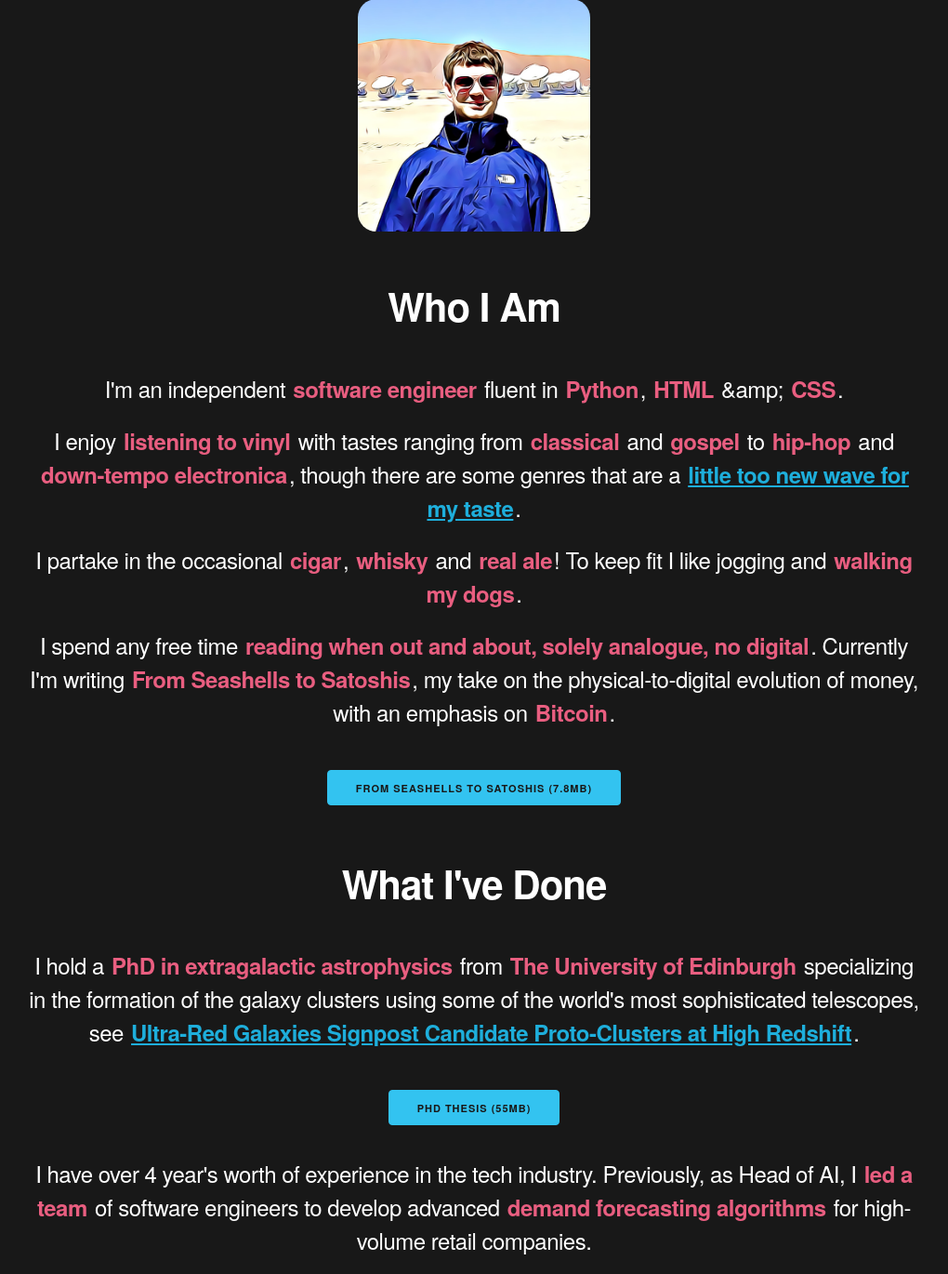
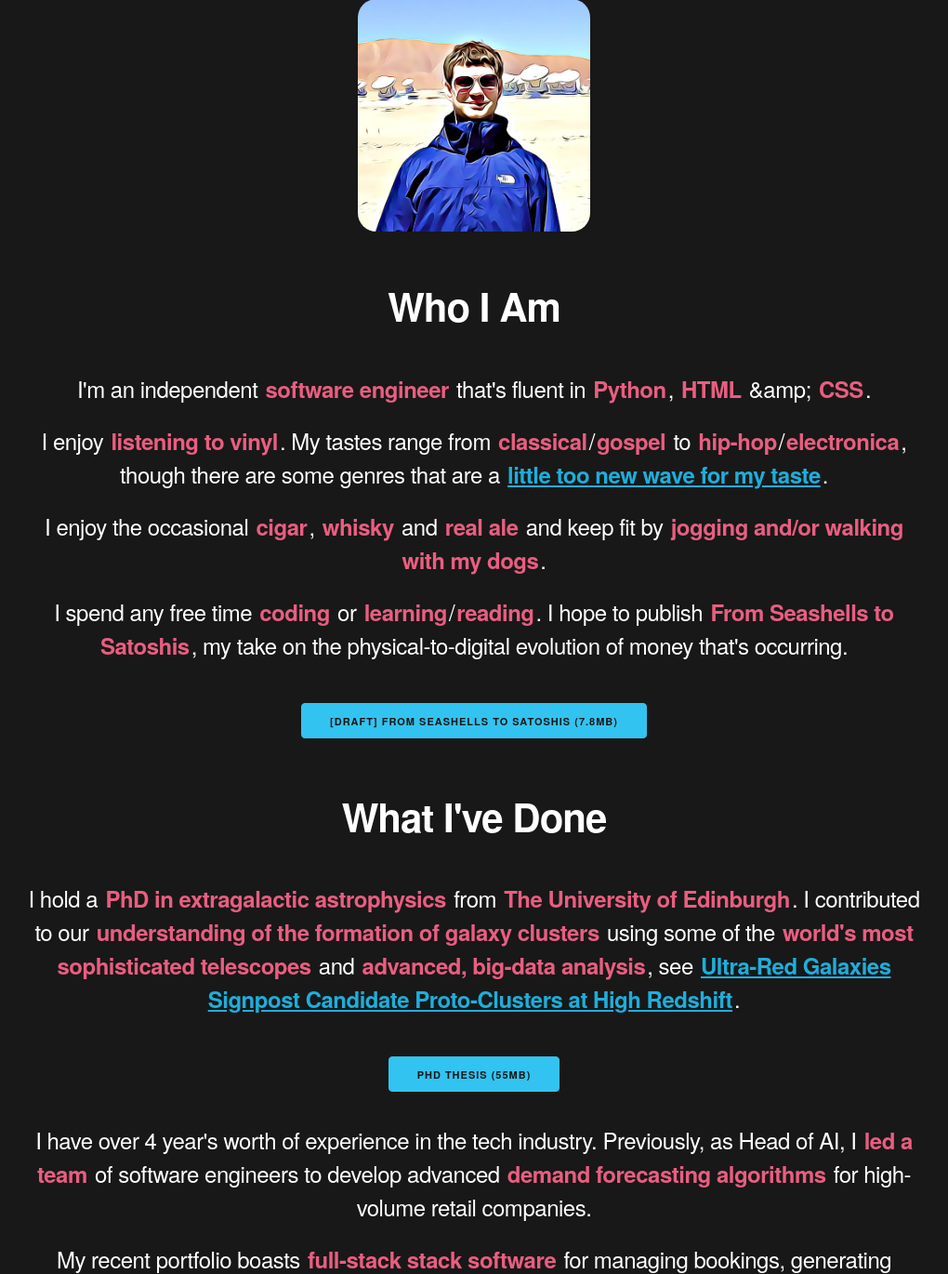
Before and after one commit to ajrlewis/ajrlewis_web, a Flask app: page / in a window 1280 px wide. Shown: the part 897-2267 px from the top of the page at 93% size, without its empty margins (130-1150 px from the left). Run offline with Flask 3, Linux system fonts and the light colour scheme; parts of the project's set-up code (start-up, migrations or seed data) failed here and were passed over.

Commit message:
Updated home page text. Update download book pdf.

```diff
--- a/templates/index.html
+++ b/templates/index.html
@@ -22,15 +22,15 @@
     <!-- Who I Am -->
     <h2>Who I Am</h2>
     <br>
-    <p>I'm an independent <span>software engineer</span> fluent in <span>Python</span>, <span>HTML</span>  &amp;amp; <span>CSS</span>.</p>
+    <p>I'm an independent <span>software engineer</span> that's fluent in <span>Python</span>, <span>HTML</span>  &amp;amp; <span>CSS</span>.</p>
 
-    <p>I enjoy <span>listening to vinyl</span> with tastes ranging from <span>classical</span> and <span>gospel</span> to <span>hip-hop</span> and <span>down-tempo electronica</span>, though there are some genres that are a <a href="https://en.wikipedia.org/wiki/Patrick_Bateman" target="_blank">little too new wave for my taste</a>.</p>
+    <p>I enjoy <span>listening to vinyl</span>. My tastes range from <span>classical</span>/<span>gospel</span> to <span>hip-hop</span>/<span>electronica</span>, though there are some genres that are a <a href="https://en.wikipedia.org/wiki/Patrick_Bateman" target="_blank">little too new wave for my taste</a>.</p>
 
-    <p>I partake in the occasional <span>cigar</span>, <span>whisky</span> and <span>real ale</span>! To keep fit I like jogging and <span>walking my dogs</span>.</p>
+    <p>I enjoy the occasional <span>cigar</span>, <span>whisky</span> and <span>real ale</span> and keep fit by <span>jogging and/or walking with my dogs</span>.</p>
 
-    <p>I spend any free time <span>reading when out and about, solely analogue, no digital</span>. Currently  I'm writing <span>From Seashells to Satoshis</span>, my take on the physical-to-digital evolution of money, with an emphasis on <span>Bitcoin</span>.</p>
+    <p>I spend any free time <span>coding</span> or <span>learning</span>/<span>reading</span>. I hope to publish <span>From Seashells to Satoshis</span>, my take on the physical-to-digital evolution of money that's occurring.</p>
     <br>
-    <a class="button button-primary" href="/static/pdf/from-seashells-to-satoshis.pdf" target="_blank">From Seashells to Satoshis (7.8MB)</a>
+    <a class="button button-primary" href="/static/pdf/from-seashells-to-satoshis.pdf" target="_blank">[draft] From Seashells to Satoshis (7.8MB)</a>
     <!-- <a class="button button-primary" href="/static/pdf/bitcoin.pdf" target="_blank">Bitcoin White Paper (180KB)</a> -->
     <br>
     <br>
@@ -39,7 +39,7 @@
     <!-- What I've Done -->
     <h2>What I've Done</h2>
     <br>
-    <p>I hold a <span>PhD in extragalactic astrophysics</span> from <span>The University of Edinburgh</span> specializing in the formation of the galaxy clusters using some of the world's most sophisticated telescopes, see <a href="https://arxiv.org/abs/1711.08803" target="_blank">Ultra-Red Galaxies Signpost Candidate Proto-Clusters at High Redshift</a>.</p>
+    <p>I hold a <span>PhD in extragalactic astrophysics</span> from <span>The University of Edinburgh</span>. I contributed to our <span>understanding of the formation of galaxy clusters</span> using some of the <span>world's most sophisticated telescopes</span> and <span>advanced, big-data analysis</span>, see <a href="https://arxiv.org/abs/1711.08803" target="_blank">Ultra-Red Galaxies Signpost Candidate Proto-Clusters at High Redshift</a>.</p>
     <br>
     <a class="button button-primary" href="/static/pdf/ultra-red-galaxies.pdf" target="_blank">PhD Thesis (55MB)</a>
     <br>
@@ -133,7 +133,9 @@
         <h2>Hyperhumans</h2>
         <br>
         <h1>“</h1>
-        <p>We hired A.J.R.Lewis based on a personal recommendation, and so far his work with us has been <span>outstanding</span>. Not only is he highly proficient in writing the actual code we need, but he has the brain to be <span>able to make solid decisions</span> and think up solutions that actually solve the problems that inevitably come up when developing software. Finally, he's just a <span>great person to work with</span>; self-managing, while fully able to <span>mesh with our existing team</span>. In short, hire him for your next software projects - we haven't regretted it for a second and neither will you.</p>
+        <p><span>so far his work with us has been outstanding</span>&nbsp;&nbsp;&nbsp;...&nbsp;&nbsp;&nbsp;<span>able to make solid decisions</span> <span>great person to work with</span> <span>able to mesh with our existing team</span>
+        . In short, hire him for your next software projects - we haven't regretted it for a second and neither will you.</p>
+        <!-- <p>We hired A.J.R.Lewis based on a personal recommendation, and so far his work with us has been <span>outstanding</span>. Not only is he highly proficient in writing the actual code we need, but he has the brain to be <span>able to make solid decisions</span> and think up solutions that actually solve the problems that inevitably come up when developing software. Finally, he's just a <span>great person to work with</span>; self-managing, while fully able to <span>mesh with our existing team</span>. In short, hire him for your next software projects - we haven't regretted it for a second and neither will you.</p> -->
       </div>
       <div class="six columns profile">
         <a href="https://w4lkies.com" target="_blank">
```
